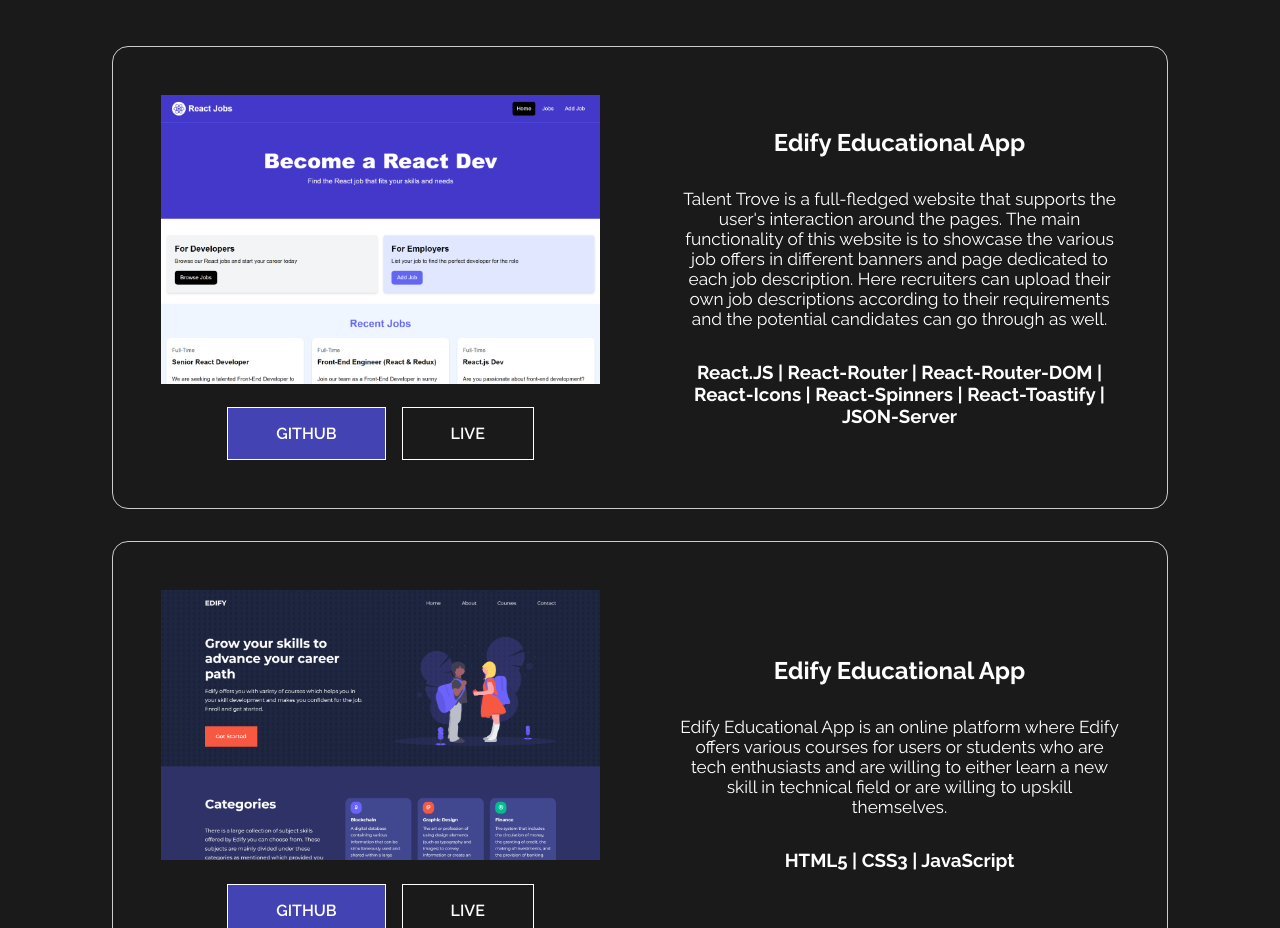
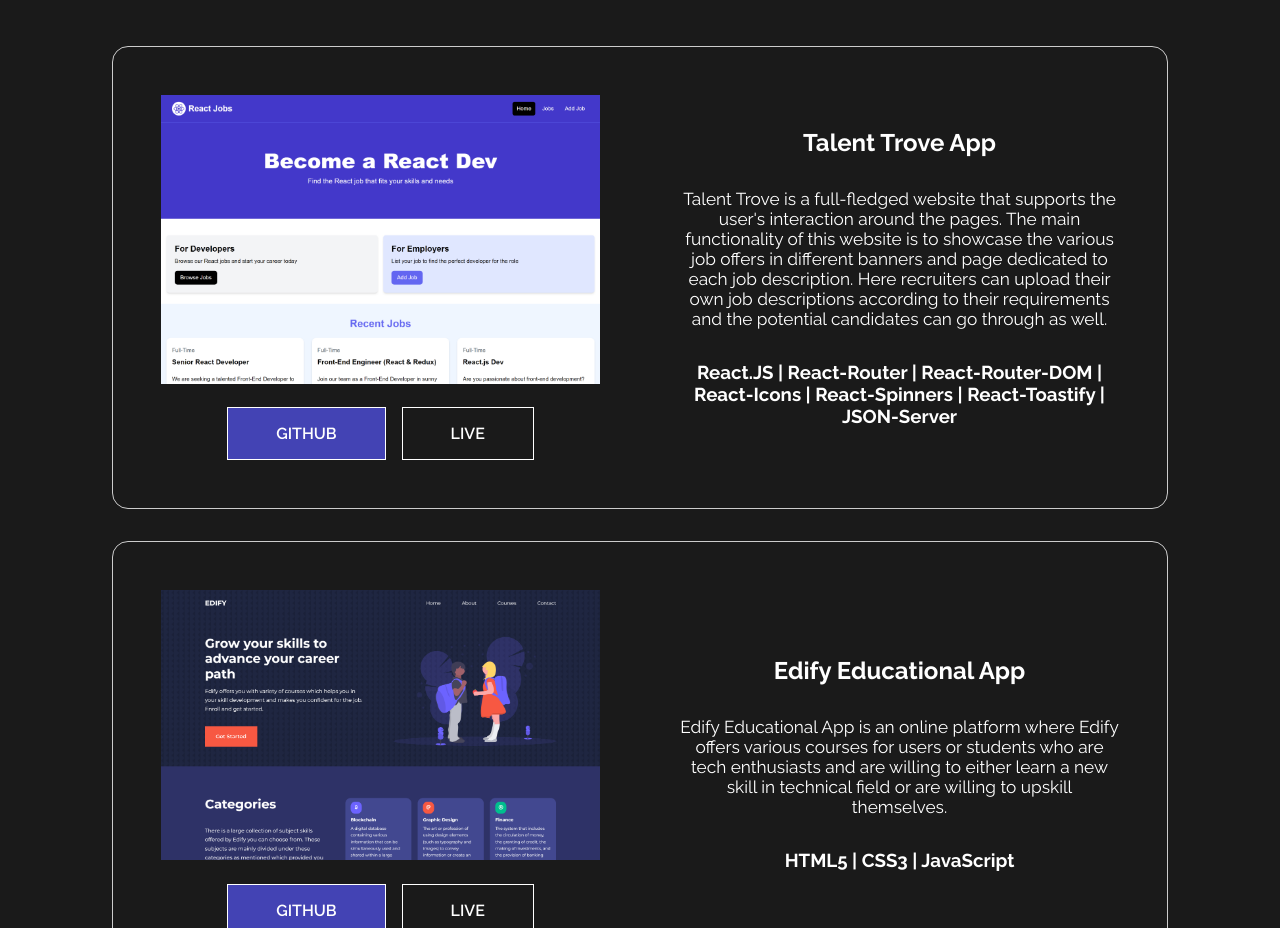
Before and after one commit to OraonShivam21/OraonShivam21.github.io, a React (Create React App) app: page / in a window 1280 px wide. Shown: the part 4331-5259 px from the top of the page. Built offline with nearby package versions, Linux system fonts and the light colour scheme.

Commit message:
updated project name - talent trove

```diff
--- a/src/components/Project.jsx
+++ b/src/components/Project.jsx
@@ -46,7 +46,7 @@
             </div>
           </div>
           <div className="project-title-desc-stack">
-            <h2 className="project-title">Edify Educational App</h2>
+            <h2 className="project-title">Talent Trove App</h2>
             <p className="project-description">
               Talent Trove is a full-fledged website that supports the user's
               interaction around the pages. The main functionality of this
```
